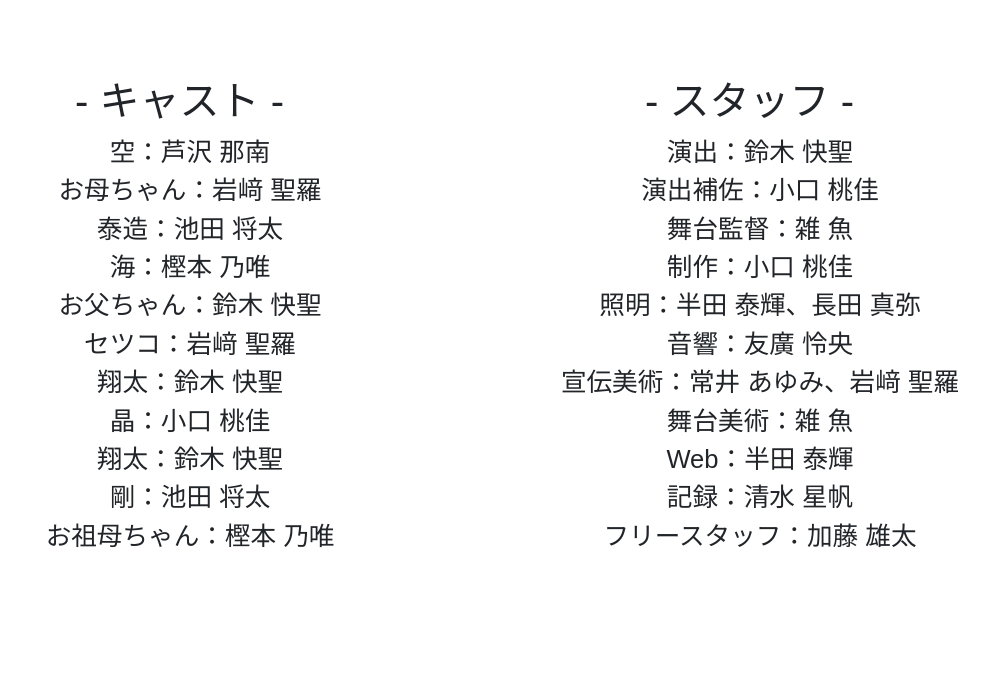
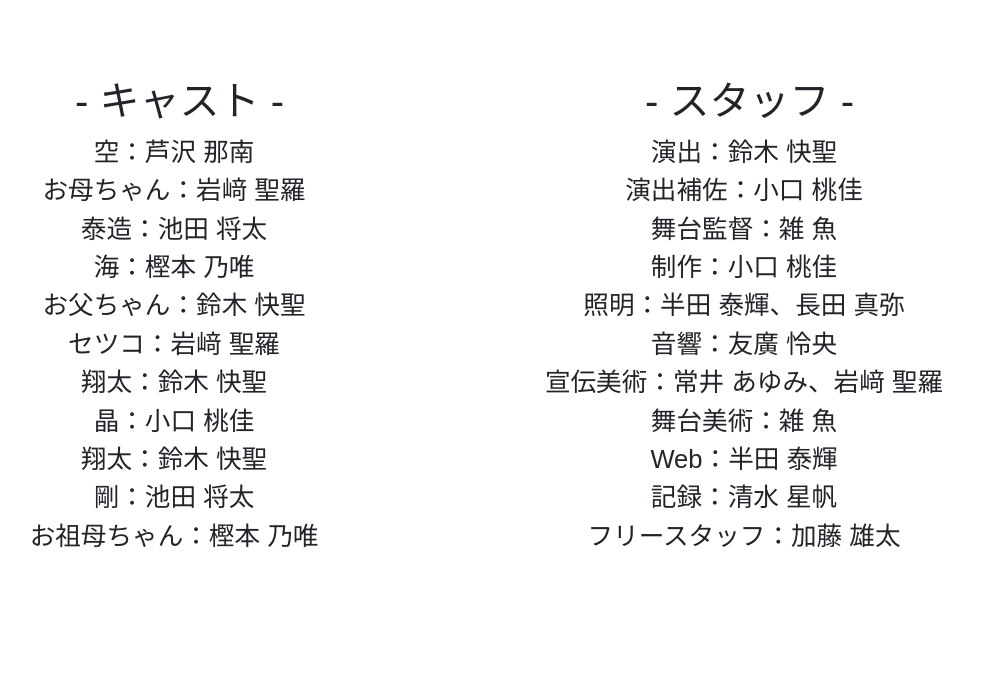
Before and after one commit to Panda17TK/amatkz, a plain HTML site: page index.html in a window 1280 px wide. Shown: the part 1860-2552 px from the top of the page, without its empty margins (181-1170 px from the left). Drawn offline with nearby package versions, Linux system fonts and the light colour scheme.

Commit message:
軸ずれの解消

```diff
--- a/css/style.scss
+++ b/css/style.scss
@@ -329,6 +329,9 @@ section {
 
 .cast ul {
     list-style: none;
+    text-align: center;
+    padding: 0;
+    margin: 0;
 }
 
 .cast ul li {
@@ -346,6 +349,9 @@ section {
 
 .staff ul {
     list-style: none;
+    text-align: center;
+    padding: 0;
+    margin: 0;
 }
 
 .staff ul li {
@@ -417,7 +423,6 @@ section {
     .flowbtn2 div {
     font-size: 12px;
     font-weight: bold;
-    letter-spacing: 0;
     }
 
     /* マウスホバー時、ボタン内を白に指定 */
```
Also changed, not shown: css/style.css, 1 other file.
